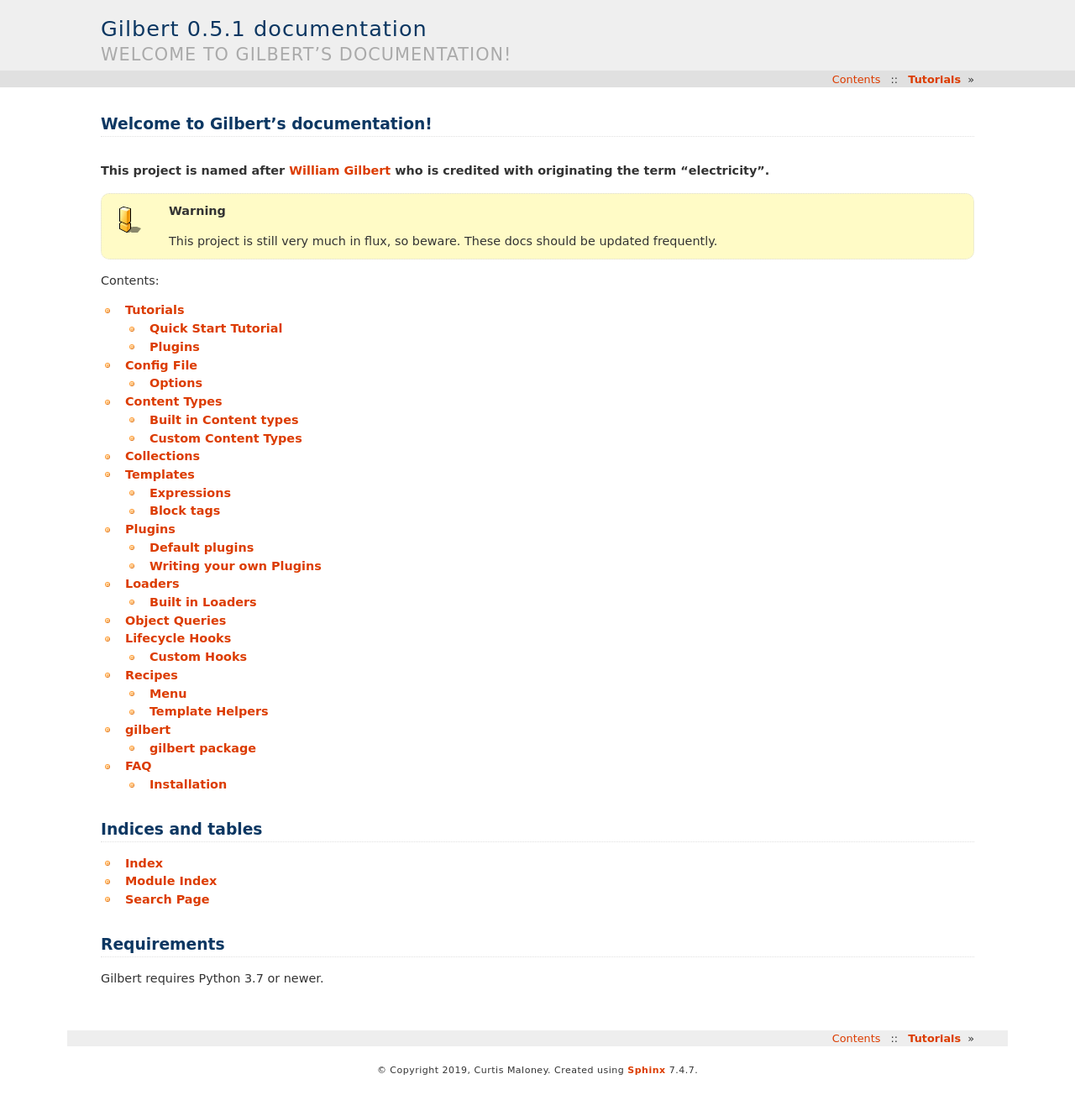
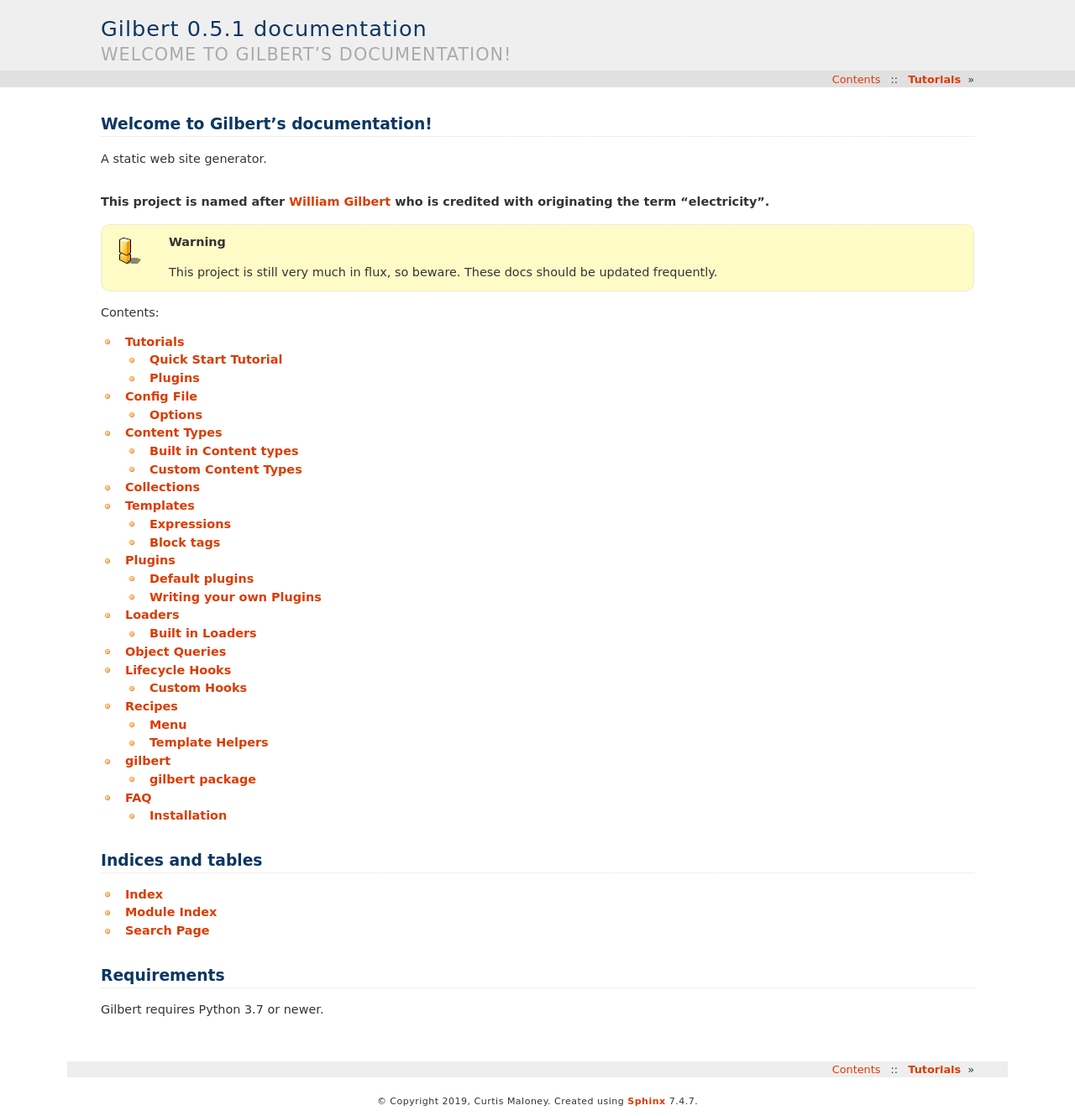
Before and after one commit to funkybob/gilbert, a Sphinx documentation site: the page built from docs/index.rst, in a window 1280 px wide. Shown: the whole page at 84% size. Built offline with Sphinx 7.4.7, drawn with Linux system fonts in a browser that asks for light colours; before the commit the page ends 1291 px from its top, so only the background shows below that.

Commit message:
Explain what we are in the docs

```diff
--- a/docs/index.rst
+++ b/docs/index.rst
@@ -1,5 +1,7 @@
 Welcome to Gilbert's documentation!
 ===================================
+
+A static web site generator.
 
 .. rubric::
    This project is named after `William Gilbert`_ who is credited with
```
